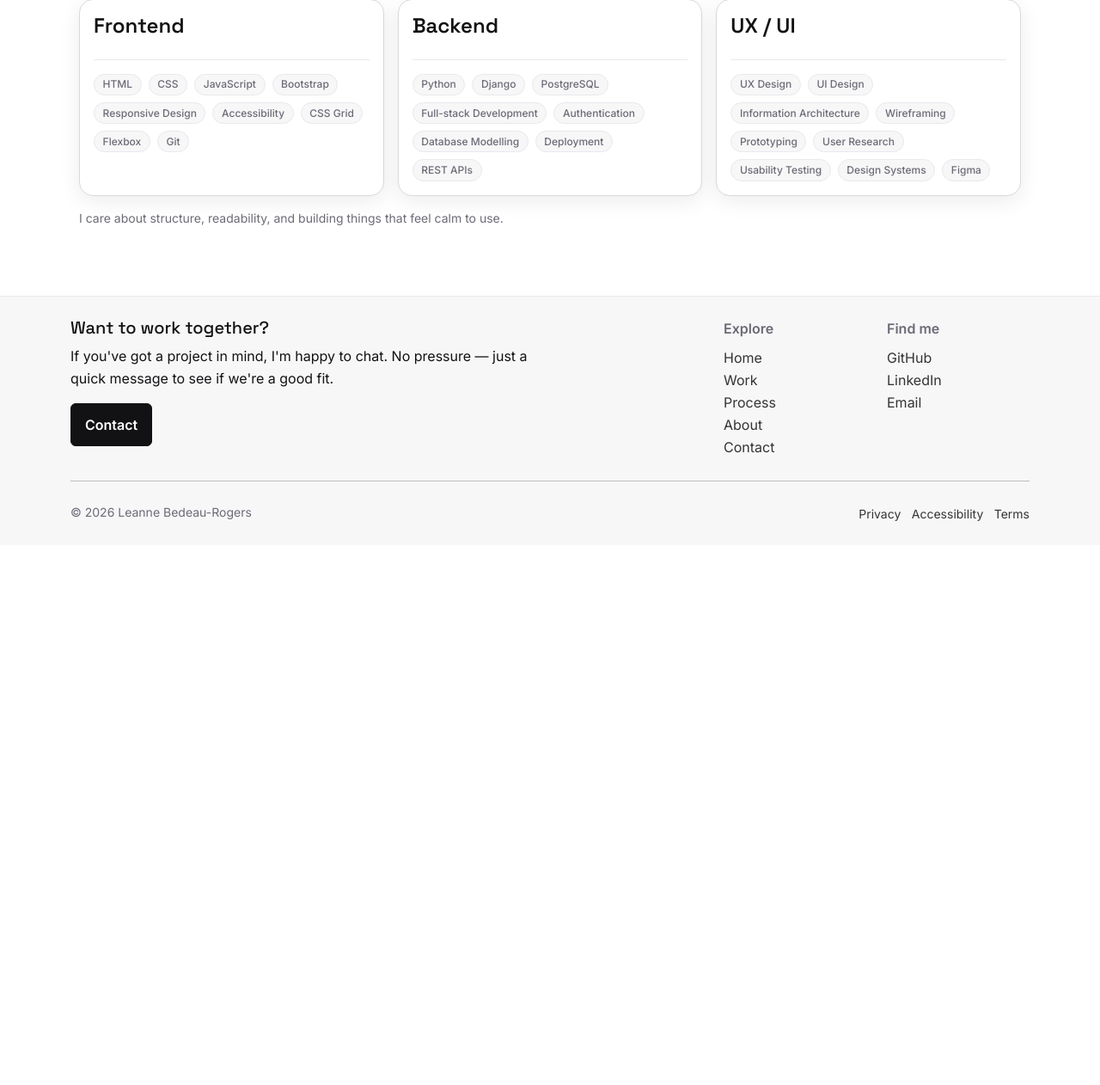
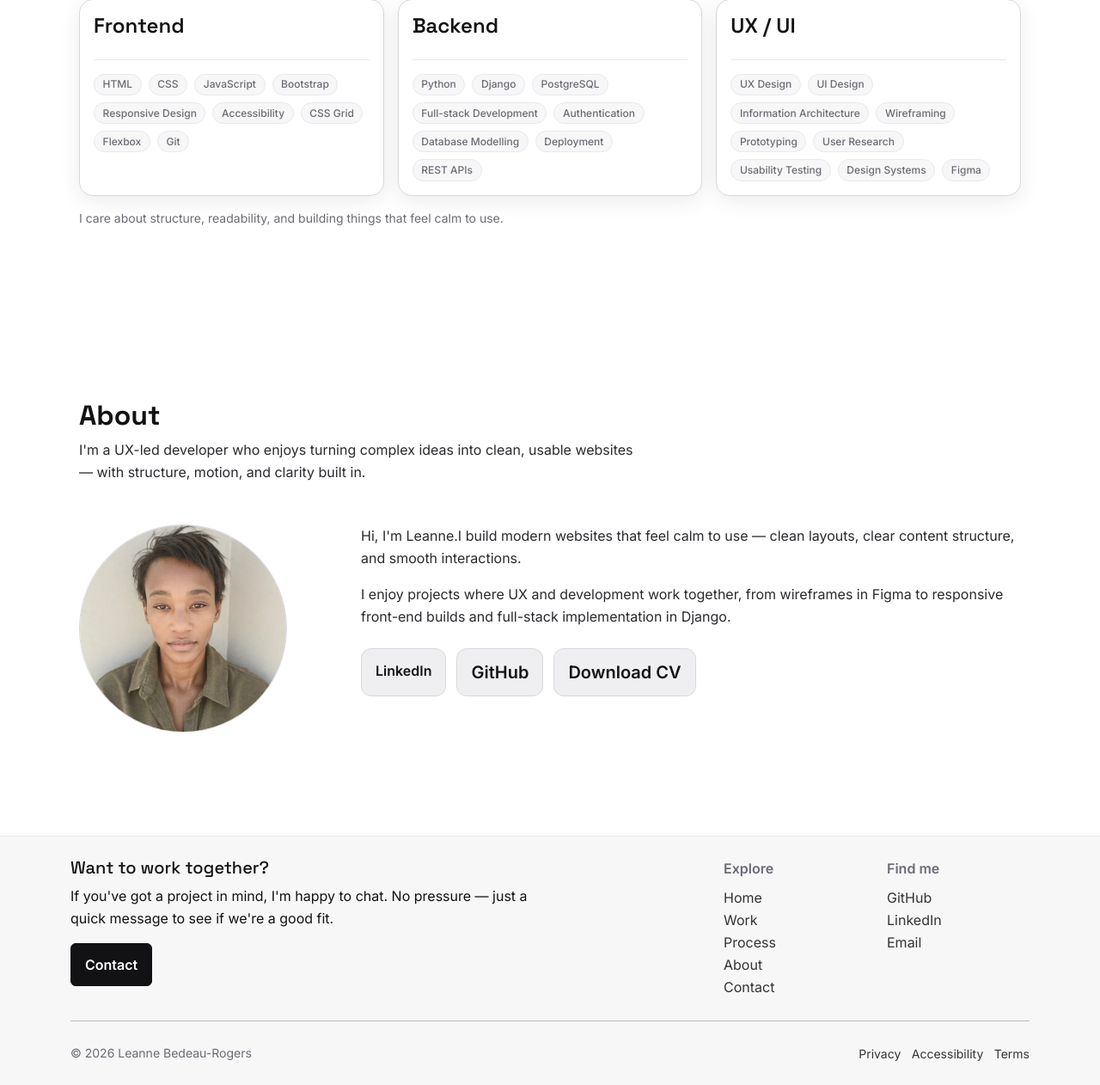
Before and after one commit to creatvie-introvert/portfolio-2026, a Django app: page / in a window 1280 px wide. Shown: the part 1947-3209 px from the top of the page at 86% size. Before the commit the page ends 2553 px from the top, so only its background shows below. Run offline with Django 5.2, Linux system fonts and the light colour scheme; data that the repository does not hold is empty.

Commit message:
feat(home): add About setion ;ayout and styling

```diff
--- a/core/static/core/css/style.css
+++ b/core/static/core/css/style.css
@@ -616,6 +616,76 @@
         gap: 8px;
     }
 
+    /* 5.6) About */
+    .about-grid {
+        display: grid;
+        gap: 24px;
+        align-items: start;
+    }
+
+    /* Image */
+    .about-media {
+        display: flex;
+        justify-content: center;
+    }
+
+    .about-img {
+        width: 200px;
+        height: 200px;
+        border-radius: 999px;
+        object-fit: cover;
+        border: 1px solid var(--border-default);
+        box-sizing: var(--shadow-1);
+    }
+
+    /* Text + buttons */
+    .about-content {
+        display: flex;
+        flex-direction: column;
+    }
+
+    .about-links {
+        display: grid;
+        gap: 12px;
+    }
+
+    /* Tablet */
+    @media (min-width: 768px) {
+        .about-grid {
+            grid-template-columns: 240px 1fr;
+            gap: 32px;
+            align-items: start;
+        }
+
+        .about-media {
+            justify-content: flex-start;
+        }
+
+        .about-img {
+            width: 220px;
+            height: 220px;
+        }
+
+        .about-links {
+            display: flex;
+            flex: wrap;
+            gap: 12px;
+        }
+    }
+
+    /* Desktop */
+    @media (min-width: 992px) {
+        .about-grid {
+            grid-template-columns: 280px 1fr;
+            gap: 48px;
+        }
+
+        .about-img {
+            width: 240px;
+            height: 240px;
+        }
+    }
+
     /* 6) UTILITIES (tiny reusable helpers) */
 
     /* Visually hidden (accessibility) */
--- a/core/templates/core/home.html
+++ b/core/templates/core/home.html
@@ -398,4 +398,59 @@
         </p>
     </div>
 </section>
+
+<section class="section">
+    <div class="container">
+
+        <!-- Section header -->
+        <div class="section-header">
+            <h2 class="h2 fw-bold mb-2">
+                About
+            </h2>
+
+            <p class="text-secondary prose mb-0">
+                I'm a UX-led developer who enjoys turning complex ideas into clean, usable websites — with structure, motion, and clarity built in.
+            </p>
+        </div>
+
+        <!-- About layout -->
+        <div class="about-grid">
+
+            <!-- Image -->
+            <div class="about-media">
+
+                <img
+                    src="{% static 'core/img/about/leanne-profile.webp' %}"
+                    alt="Portrait photo os Leanne Bedeau-Rogers"
+                    class="about-img">
+            </div>
+
+            <!-- Text + links -->
+            <div class="about-content">
+
+                <p class="text-secondary mb-3">
+                    Hi, I'm Leanne.I build modern websites that feel calm to use — clean layouts, clear content structure, and smooth interactions.
+                </p>
+                <p class="text-secondary mb-4">
+                    I enjoy projects where UX and development work together, from wireframes in Figma to responsive front-end builds and full-stack implementation in Django.
+                </p>
+
+                <div class="about-links">
+
+                    <a href="#" class="btn-outline-secondary btn-lg u-btn-fluid">
+                        LinkedIn
+                    </a>
+
+                    <a href="#" class="btn btn-outline-secondary btn-lg u-btn-fluid">
+                        GitHub
+                    </a>
+
+                    <a href="#" class="btn btn-outline-secondary btn-lg u-btn-fluid">
+                        Download CV
+                    </a>
+                </div>
+            </div>
+        </div>
+    </div>
+</section>
 {% endblock %}
```
Also changed, not shown: core/static/core/img/about/leanne-profile.webp (added).
